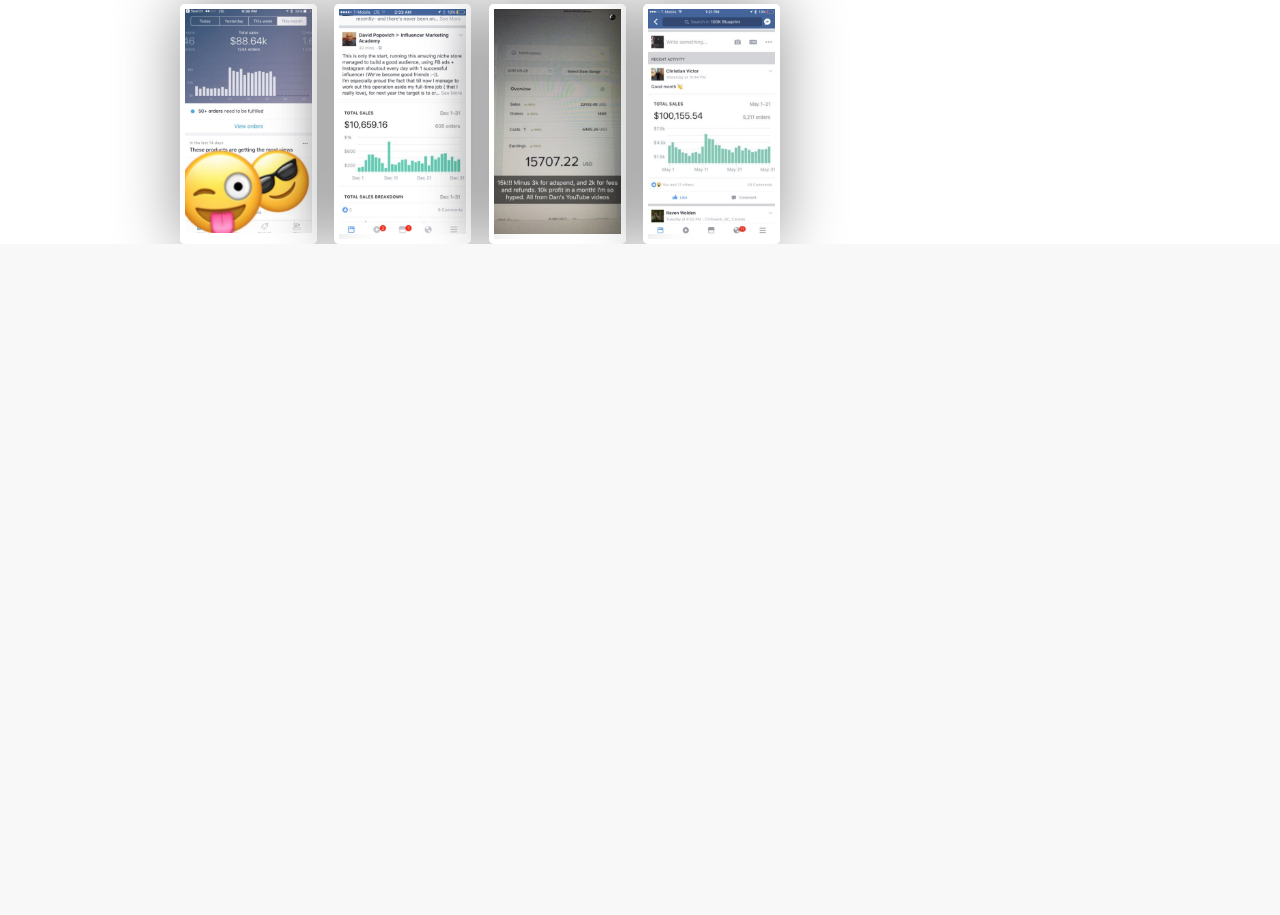
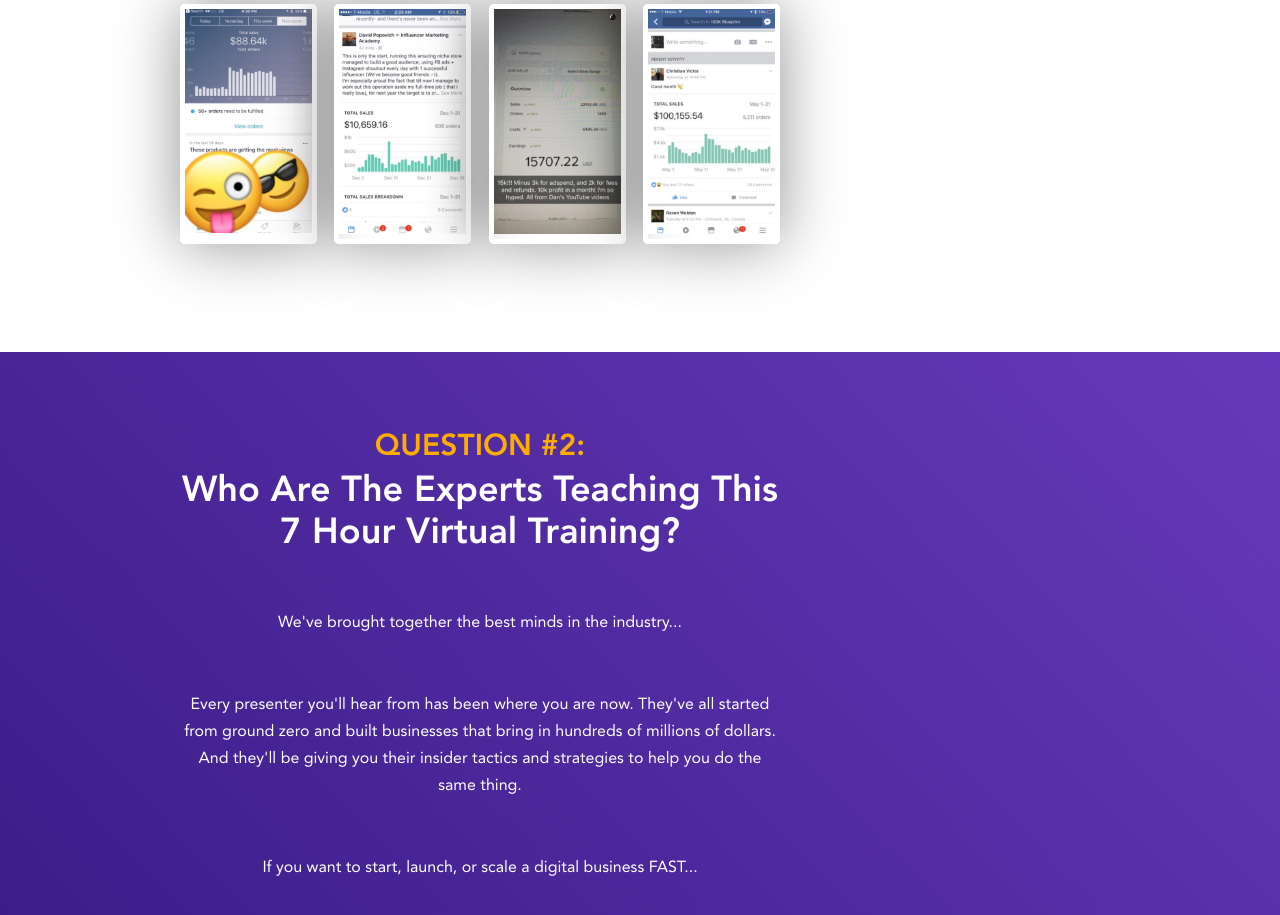
Before and after one commit to LypkaB/Ecom-summit, a PHP site: page / in a window 1280 px wide. Shown: the part 5585-6500 px from the top of the page. Before the commit the page ends 5829 px from the top, so only its background shows below. Run offline with PHP 8.4, Linux system fonts and the light colour scheme.

Commit message:
Created section «question #2»

```diff
--- a/css/main.css
+++ b/css/main.css
@@ -401,18 +401,21 @@ h1 {
 /* -------------------------------------------------
 	Question #1
    ------------------------------------------------- */
-.question-1 {
+.question-1,
+.question-2 {
     margin-top: 108px;
     padding-bottom: 150px;
     background-image: linear-gradient(226deg, #6739ba 0%, #371a84 100%);
     text-align: center;
 }
 
-.question-1 span {
+.question-1 span,
+.question-2 span {
     display: inline-block;
 }
 
-.question-1 span:nth-child(1) {
+.question-1 span:nth-child(1),
+.question-2 span:nth-child(1) {
     margin-top: 70px;
     font-size: 30px;
     font-weight: 800;
@@ -420,7 +423,8 @@ h1 {
     color: #fdad00;
 }
 
-.question-1 h2 {
+.question-1 h2,
+.question-2 h2 {
     font-size: 36px;
     color: white;
 }
@@ -504,7 +508,7 @@ h1 {
     justify-content: space-between;
 }
 
-.img-container {
+.answer-1__img-inner {
     width: 137px;
     border: 5px solid white;
     border-radius: 5px;
@@ -512,6 +516,15 @@ h1 {
     box-shadow: 0 0 64px rgba(0, 0, 0, 0.43);
 }
 
-.img-container img {
+.answer-1__img-inner img {
     width: 100%;
 }
+
+/* -------------------------------------------------
+	Question #2
+   ------------------------------------------------- */
+.question-2__text p {
+    margin-top: 55px;
+    line-height: 27px;
+    color: white;
+}
--- a/index.html
+++ b/index.html
@@ -283,16 +283,16 @@
                     </p>
 
                     <div class="answer-1__info-screens">
-                        <div class="img-container">
+                        <div class="answer-1__img-inner">
                             <img src="images/answer-1/answer-1-img-1.jpg" alt="screen #1">
                         </div>
-                        <div class="img-container">
+                        <div class="answer-1__img-inner">
                             <img src="images/answer-1/answer-1-img-2.jpg" alt="screen #2">
                         </div>
-                        <div class="img-container">
+                        <div class="answer-1__img-inner">
                             <img src="images/answer-1/answer-1-img-3.jpg" alt="screen #3">
                         </div>
-                        <div class="img-container">
+                        <div class="answer-1__img-inner">
                             <img src="images/answer-1/answer-1-img-4.jpg" alt="screen #4">
                         </div>
                     </div>
@@ -305,6 +305,36 @@
         <!-- /.container__first -->
     </section>
 
+    <!-- Question #2 -->
+    <section class="question-2">
+        <div class="container__first">
+            <div class="container__second">
+                <span>QUESTION #2:</span>
+                <h2>Who Are The Experts Teaching This 7 Hour Virtual Training?</h2>
+
+                <div class="question-2__text">
+                    <p>
+                        We've brought together the best minds in the industry...
+                    </p>
+                    <p>
+                        Every presenter you'll hear from has been where you are now. They've all started from ground
+                        zero and built businesses that bring in hundreds of millions of dollars. And they'll be giving
+                        you their insider tactics and strategies to help you do the same thing.
+                    </p>
+                    <p>
+                        If you want to start, launch, or scale a digital business FAST...
+                    </p>
+                    <p>
+                        ...this is a no-brainer!
+                    </p>
+                </div>
+                <!-- /.question-2__text -->
+            </div>
+            <!-- /.container__second -->
+        </div>
+        <!-- /.container__first -->
+    </section>
+
     <!-- Scripts -->
     <script src="https://code.jquery.com/jquery-3.4.1.min.js"></script>
     <script src="https://cdnjs.cloudflare.com/ajax/libs/magnific-popup.js/1.1.0/jquery.magnific-popup.min.js"></script>
```
